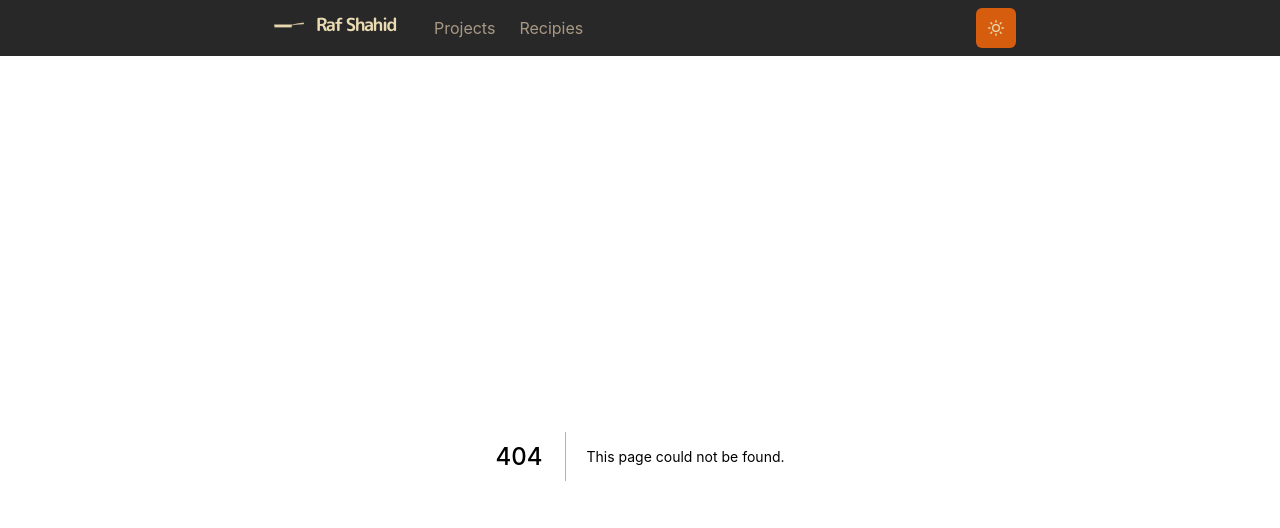
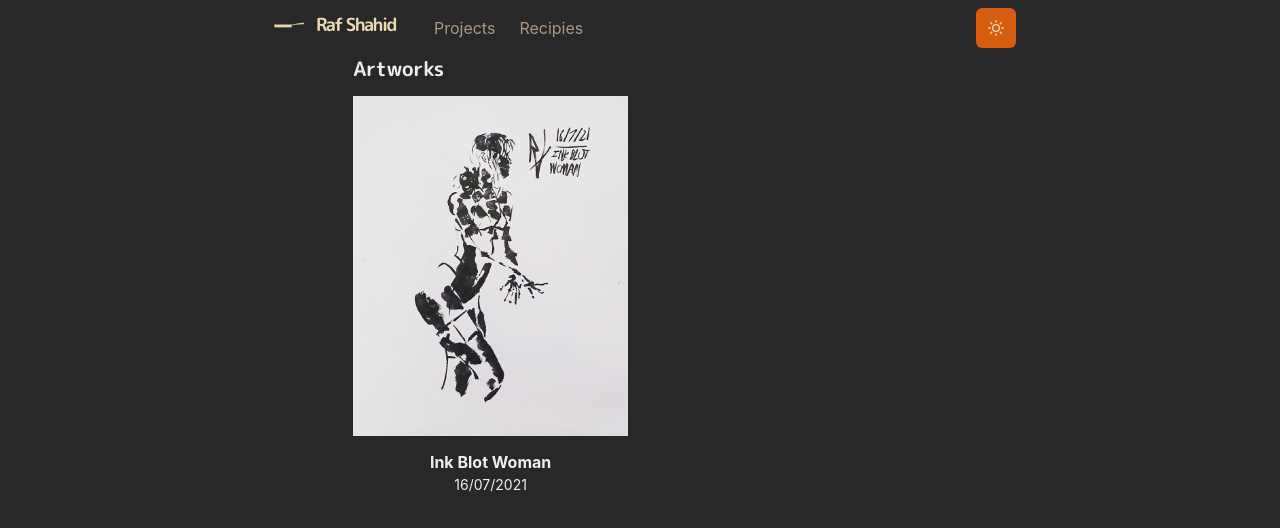
Before and after one commit to rraafays/portfolio, a Next.js app: page /artworks in a window 1280 px wide. Before the commit this address had no page. Shown: the top 528 px of the page. Built offline with nearby package versions, Linux system fonts and the light colour scheme.

Commit message:
update: cleaned up some code, removed blank link overlay layer from normal grid items, created art page

```diff
--- a/components/grid-item.js
+++ b/components/grid-item.js
@@ -3,9 +3,9 @@ import Image from 'next/image'
 import { Box, Text, LinkOverlay, LinkBox } from '@chakra-ui/react'
 import { Global } from '@emotion/react'
 
-export const GridItem = ({ children, href, title, thumbnail }) => (
+export const GridItem = ({ children, title, thumbnail }) => (
   <Box w={'100%'} textAlign={'center'}>
-    <LinkBox cursor={'pointer'}>
+    <LinkBox cursor={'default'}>
       <Image
         src={thumbnail}
         alt={title}
@@ -13,9 +13,7 @@ export const GridItem = ({ children, href, title, thumbnail }) => (
         placeholder={'blur'}
         loading={'lazy'}
       />
-      <LinkOverlay href={href} target={'_blank'}>
-        <Text mt={2}>{title}</Text>
-      </LinkOverlay>
+      <Text mt={2} fontWeight={'bold'}>{title}</Text>
       <Text fontSize={14}>{children}</Text>
     </LinkBox>
   </Box>
@@ -32,7 +30,7 @@ export const ProjectGridItem = ({ children, id, title, thumbnail }) => (
           placeholder={'blur'}
         />
         <LinkOverlay href={`/projects/${id}`}>
-          <Text mt={2} fontSize={20}>
+          <Text mt={2} fontSize={20} fontWeight={'bold'}>
             {title}
           </Text>
         </LinkOverlay>
@@ -53,7 +51,7 @@ export const RecipieGridItem = ({ children, id, title, thumbnail }) => (
           placeholder={'blur'}
         />
         <LinkOverlay href={`/projects/${id}`}>
-          <Text mt={2} fontSize={20}>
+          <Text mt={2} fontSize={20} fontWeight={'bold'}>
             {title}
           </Text>
         </LinkOverlay>
--- /dev/null
+++ b/pages/artworks.js
@@ -0,0 +1,26 @@
+import { Container, Heading, SimpleGrid, Divider } from '@chakra-ui/react'
+import Section from '../components/section'
+import { GridItem } from '../components/grid-item'
+import InkBlotWoman from '../public/images/artworks/ink-blot-woman.jpeg'
+
+const Artworks = () => {
+  return (
+    <Container>
+      <Heading as={'h3'} fontSize={20} mb={4}>
+        Artworks
+      </Heading>
+      <SimpleGrid columns={[1, 1, 2]} gap={6}>
+        <Section>
+          <GridItem
+            title={'Ink Blot Woman'}
+            thumbnail={InkBlotWoman}
+          >
+            16/07/2021
+          </GridItem>
+        </Section>
+      </SimpleGrid>
+    </Container>
+  )
+}
+
+export default Artworks
--- a/pages/projects.js
+++ b/pages/projects.js
@@ -11,7 +11,11 @@ const Projects = () => {
       </Heading>
       <SimpleGrid columns={[1, 1, 2]} gap={6}>
         <Section>
-          <ProjectGridItem id={'gentoo-system'} title={'Gentoo System'} thumbnail={GentooThumb}>
+          <ProjectGridItem
+            id={'gentoo-system'}
+            title={'Gentoo System'}
+            thumbnail={GentooThumb}
+          >
             My portage configuration for my Gentoo Linux Development system
           </ProjectGridItem>
         </Section>
--- a/pages/recipies.js
+++ b/pages/recipies.js
@@ -14,7 +14,8 @@ const Recipies = () => {
           <RecipieGridItem
             id={'butter-chicken-masala'}
             title={'Murgh Makhani Masala'}
-            thumbnail={ButterChickenThumb}>
+            thumbnail={ButterChickenThumb}
+          >
             Flavourful one-pot butter chicken masala
           </RecipieGridItem>
         </Section>
```
Also changed, not shown: public/images/artworks/ink-blot-woman.jpeg (added).
